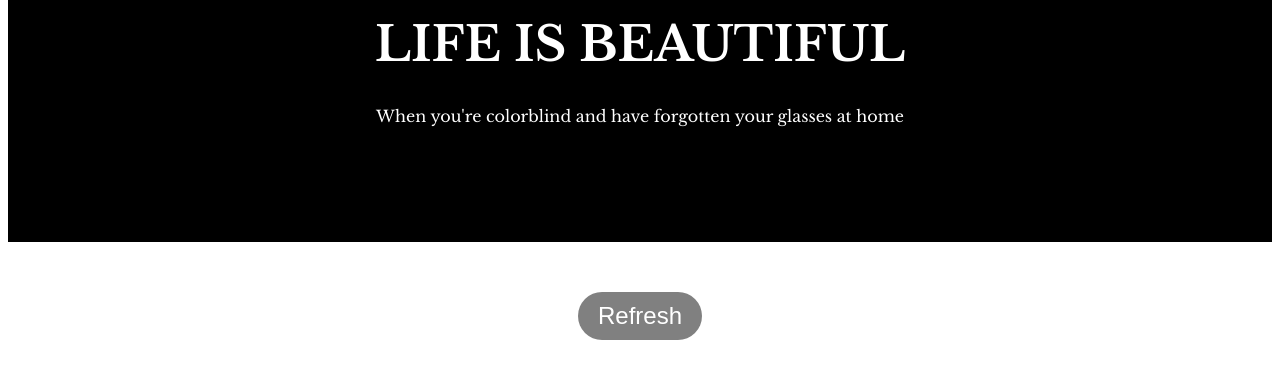
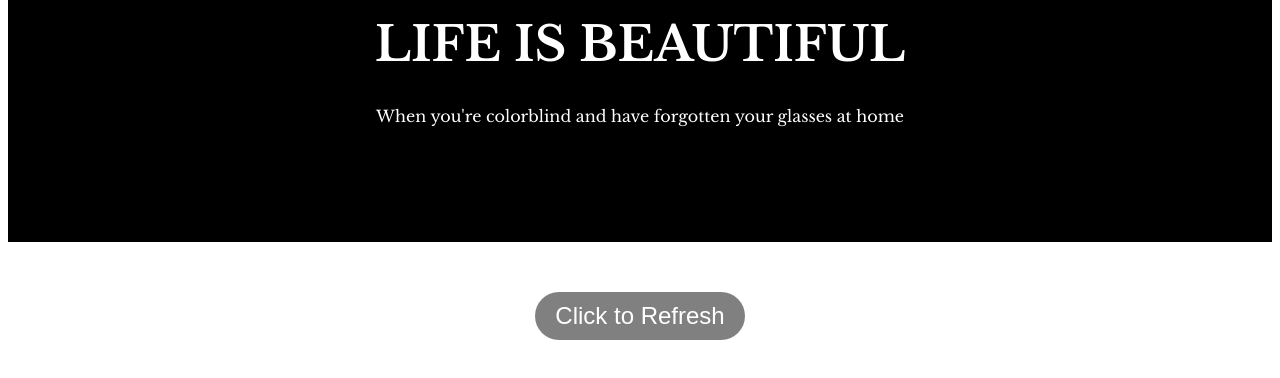
Before and after one commit to sonixnze/motivational-meme, a plain HTML site: page index.html in a window 1280 px wide. Shown: the part 840-1218 px from the top of the page. Drawn offline with nearby package versions, Linux system fonts and the light colour scheme.

Commit message:
Update index.html

```diff
--- a/index.html
+++ b/index.html
@@ -15,7 +15,7 @@
     <p>When you're colorblind and have forgotten your glasses at home</p>
   </div>
 
-  <div class="button-container"><button id="refresh-button">Refresh</button></div>
+  <div class="button-container"><button id="refresh-button">Click to Refresh</button></div>
   <script>
     document.getElementById("refresh-button").addEventListener("click", function() {
       location.reload();
```
